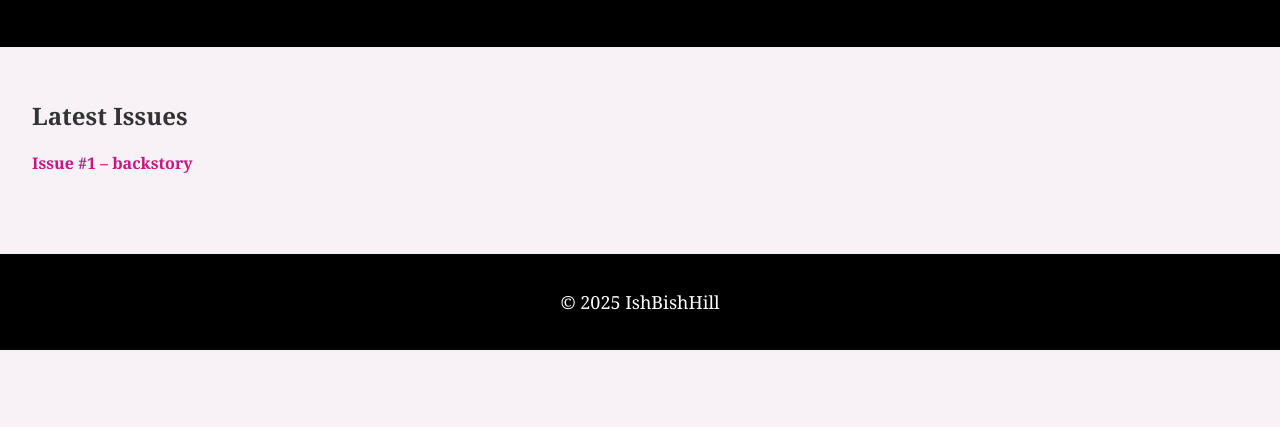
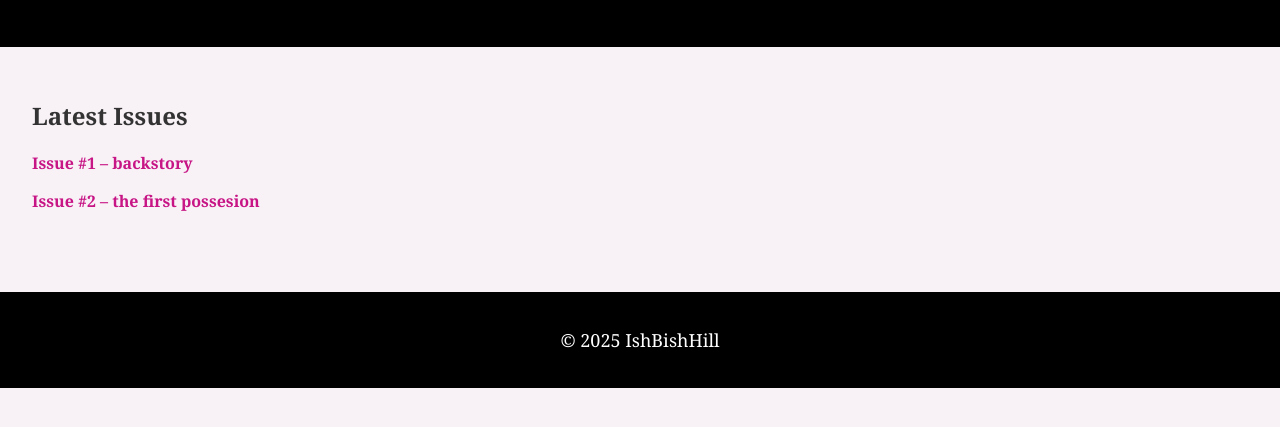
Before and after one commit to gossipcentra/ishbishhill, a plain HTML site: page index.html in a window 1280 px wide. Shown: the part 147-574 px from the top of the page. Drawn offline with Linux system fonts and the light colour scheme.

Commit message:
Update index.html
added isue 2 to index

```diff
--- a/index.html
+++ b/index.html
@@ -15,6 +15,7 @@
     <h2>Latest Issues</h2>
     <ul>
       <li><a href="issues/issue1.html">Issue #1 – backstory</a></li>
+      <li><a href="issues/issue2.html">Issue #2 – the first possesion</a></li>
     </ul>
   </main>
 
```
